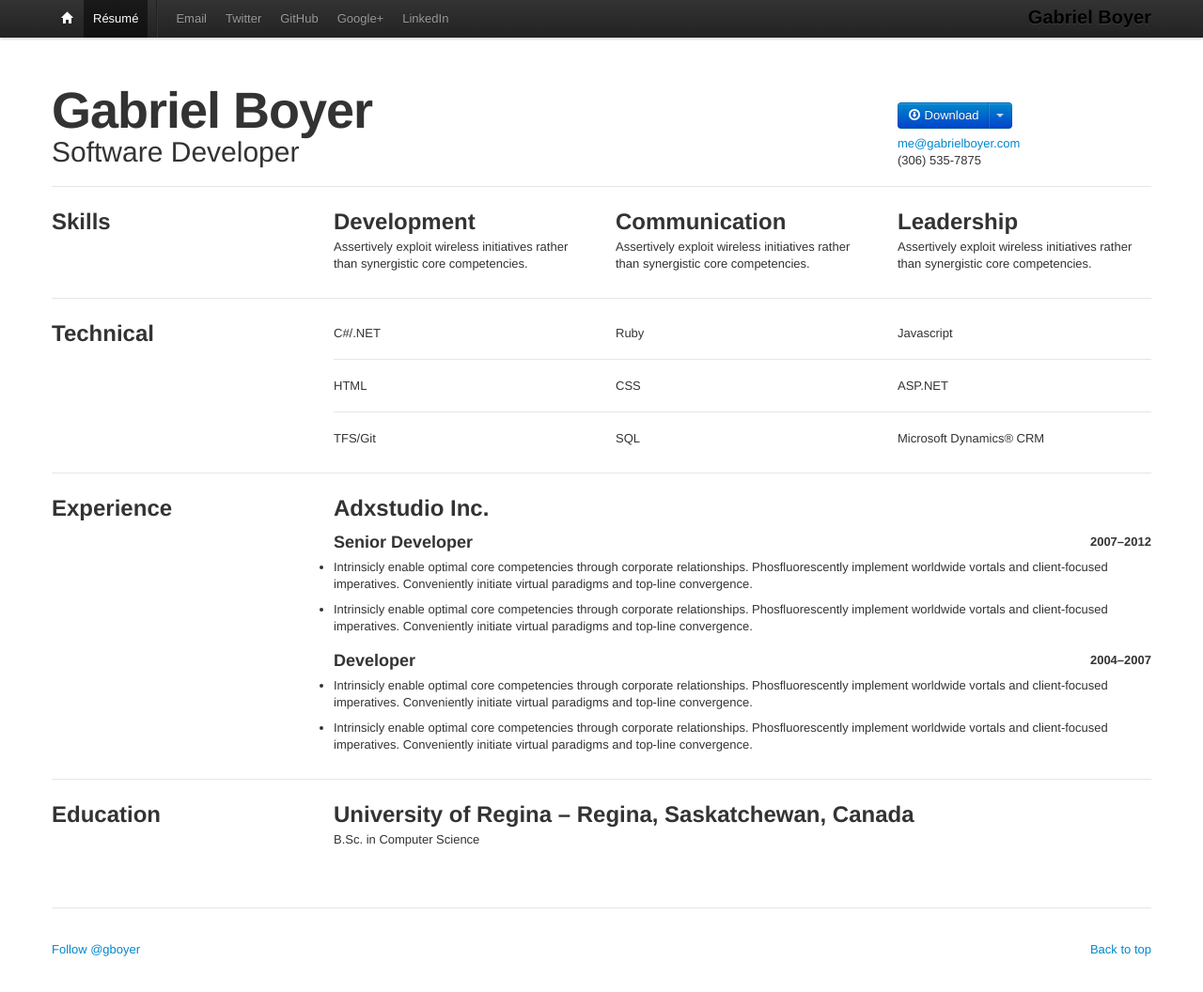
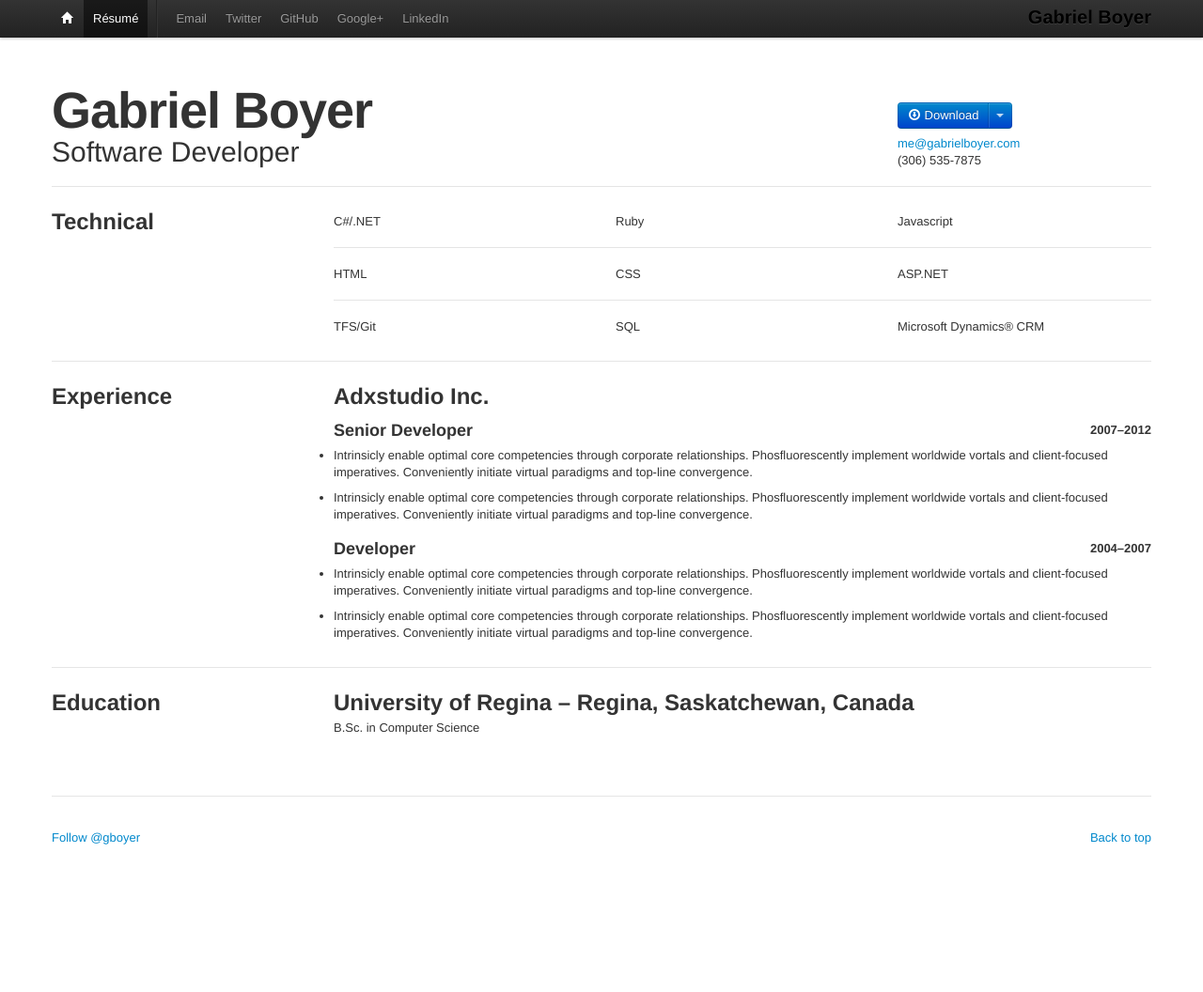
Before and after one commit to gabe/gabe.github.com, a Jekyll site: the page built from resume.html, in a window 1280 px wide and 1056 px high. Shown: the whole window at 94% size. Built offline with Jekyll 4.4.1, drawn with Linux system fonts in a browser that asks for light colours; nearby versions of some CDN libraries; comment, search, counter and statistics services are not loaded.

Commit message:
Remove skills section from resume.

```diff
--- a/resume.html
+++ b/resume.html
@@ -25,24 +25,6 @@ title: R&eacute;sum&eacute;
         <p><a href="mailto:{{ site.email }}">{{ site.email }}</a></p>
         <p>(306) 535-7875</p>
       </div>
-    </div>
-  </div>
-  <hr>
-  <div class="row">
-    <div class="span3">
-      <h3>Skills</h3>
-    </div>
-    <div class="span3">
-      <h4>Development</h4>
-      <p>Assertively exploit wireless initiatives rather than synergistic core competencies.</p>
-    </div>
-    <div class="span3">
-      <h4>Communication</h4>
-      <p>Assertively exploit wireless initiatives rather than synergistic core competencies.</p>
-    </div>
-    <div class="span3">
-      <h4>Leadership</h4>
-      <p>Assertively exploit wireless initiatives rather than synergistic core competencies.</p>
     </div>
   </div>
   <hr>
```
